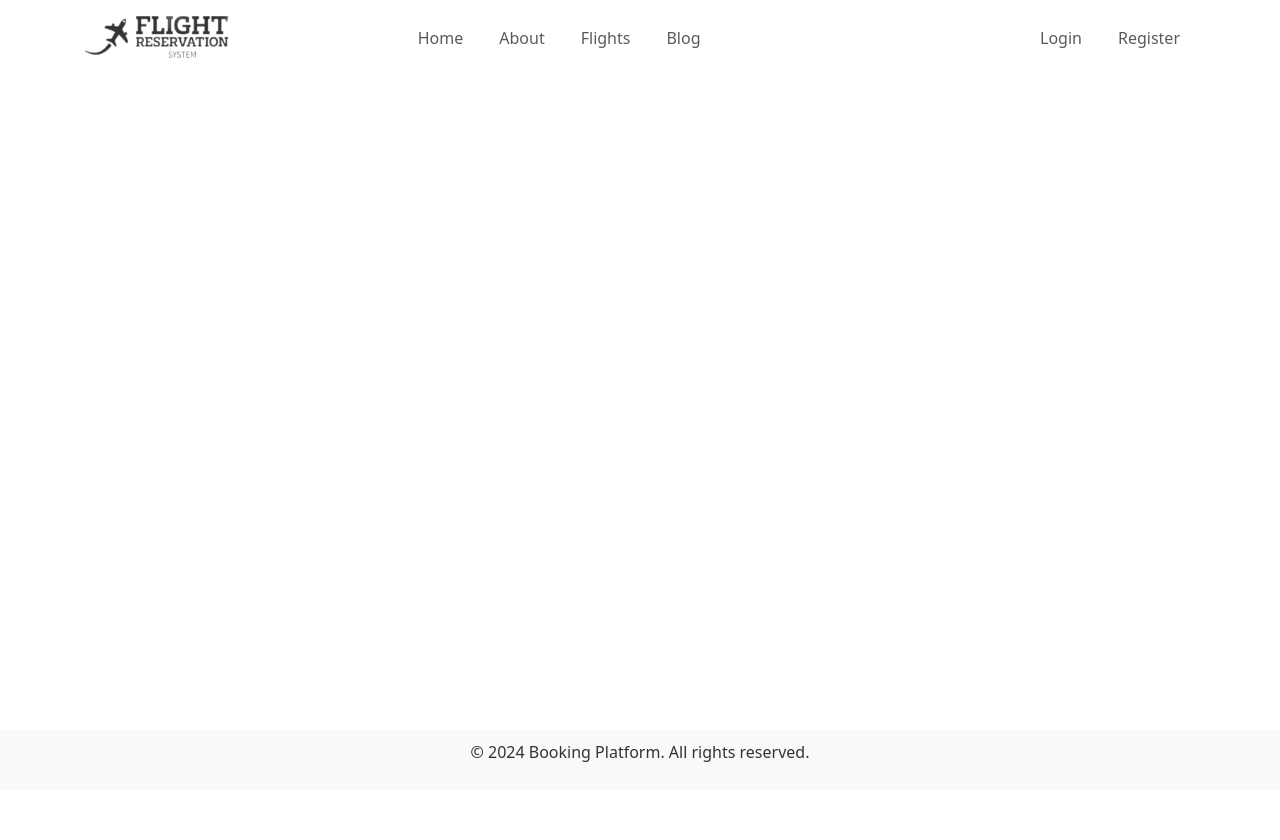
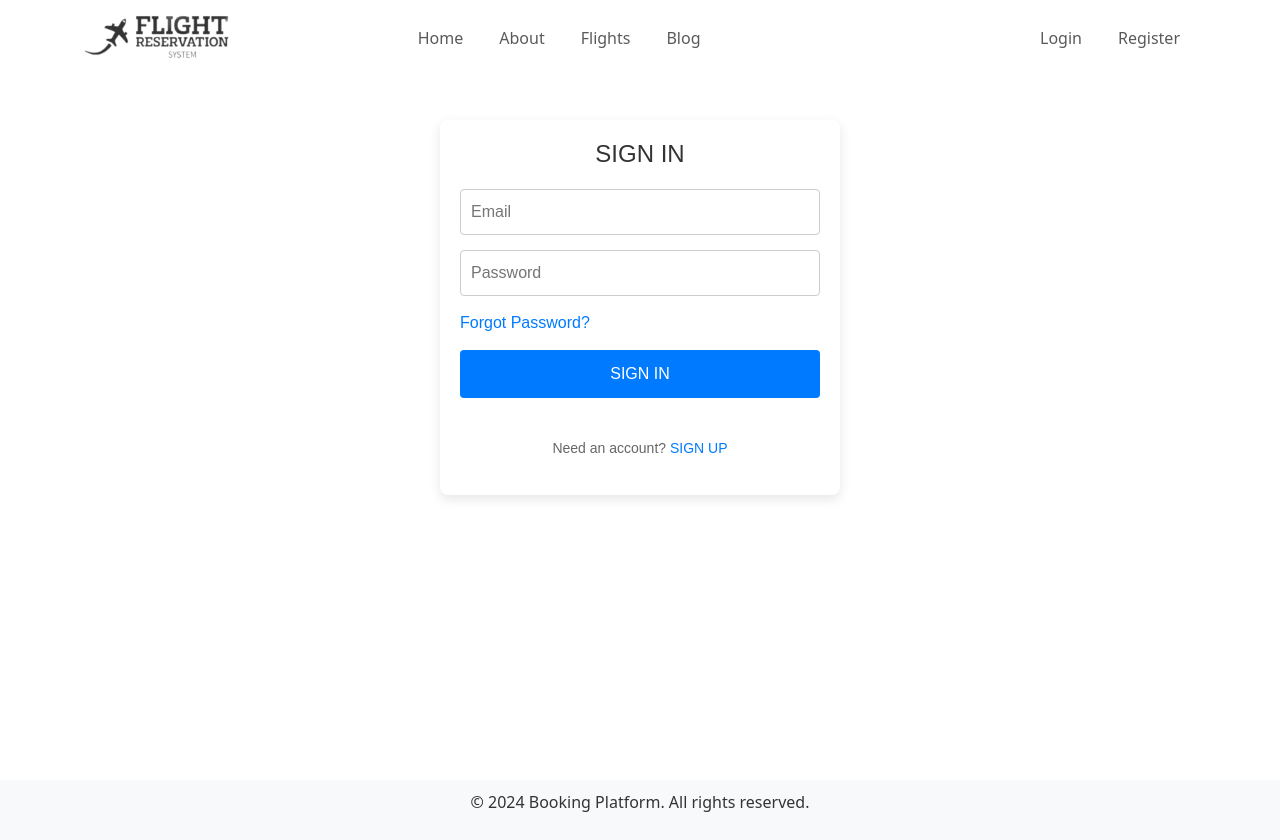
Before and after one commit to hoanghieu2385/Airline-Reservation-System, a React (Create React App) app in the folder frontend/: page /login in a window 1280 px wide. Before the commit the page ends 800 px from the top, so only its background shows below. Built offline with nearby package versions, Linux system fonts and the light colour scheme.

Commit message:
hard code login và register

```diff
--- a/frontend/package.json
+++ b/frontend/package.json
@@ -3,6 +3,9 @@
   "version": "0.1.0",
   "private": true,
   "dependencies": {
+    "@fortawesome/fontawesome-svg-core": "^6.7.1",
+    "@fortawesome/free-solid-svg-icons": "^6.7.1",
+    "@fortawesome/react-fontawesome": "^0.2.2",
     "@testing-library/jest-dom": "^5.17.0",
     "@testing-library/react": "^13.4.0",
     "@testing-library/user-event": "^13.5.0",
--- /dev/null
+++ b/frontend/src/assets/css/Login.css
@@ -0,0 +1,86 @@
+.login-container {
+  max-width: 400px;
+  margin: 0 auto;
+  margin-top: 50px;
+  padding: 20px;
+  text-align: center;
+  background-color: #ffffff;
+  box-shadow: 0 4px 12px rgba(0, 0, 0, 0.1);
+  border-radius: 8px;
+  font-family: Arial, sans-serif;
+}
+
+.login-container h2 {
+  margin-bottom: 20px;
+  font-size: 24px;
+  color: #333;
+}
+
+.input-container {
+  position: relative;
+  margin-bottom: 15px;
+}
+
+.input-field {
+  width: 100%;
+  padding: 10px;
+  box-sizing: border-box;
+  border: 1px solid #ccc;
+  border-radius: 4px;
+  font-size: 16px;
+}
+
+.password-toggle-icon {
+  position: absolute;
+  right: 10px;
+  top: 50%;
+  transform: translateY(-50%);
+  cursor: pointer;
+  color: #888;
+}
+
+.forgot-password {
+  text-align: left;
+  margin-bottom: 15px;
+}
+
+.forgot-password a {
+  color: #007bff;
+  text-decoration: none;
+}
+
+.forgot-password a:hover {
+  text-decoration: underline;
+}
+
+.login-button {
+  width: 100%;
+  padding: 12px;
+  background-color: #007bff;
+  border: none;
+  color: #fff;
+  font-size: 16px;
+  cursor: pointer;
+  border-radius: 4px;
+  transition: background-color 0.3s;
+  margin-bottom: 20px;
+}
+
+.login-button:hover {
+  background-color: #0056b3;
+}
+
+.register-prompt {
+  margin-top: 20px;
+  font-size: 14px;
+  color: #666;
+}
+
+.register-prompt a {
+  color: #007bff;
+  text-decoration: none;
+}
+
+.register-prompt a:hover {
+  text-decoration: underline;
+}
--- /dev/null
+++ b/frontend/src/assets/css/Register.css
@@ -0,0 +1,63 @@
+.register-container {
+    max-width: 400px;
+    margin: 0 auto;
+    margin-top: 50px;
+    padding: 20px;
+    text-align: center;
+    background-color: #ffffff;
+    box-shadow: 0 4px 12px rgba(0, 0, 0, 0.1);
+    border-radius: 8px;
+    font-family: Arial, sans-serif;
+  }
+  .register-container h2 {
+    margin-bottom: 20px;
+    font-size: 24px;
+    color: #333;
+  }
+  .input-container {
+    position: relative;
+    margin-bottom: 15px;
+  }
+  .input-field {
+    width: 100%;
+    padding: 10px;
+    box-sizing: border-box;
+    border: 1px solid #ccc;
+    border-radius: 4px;
+    font-size: 16px;
+  }
+  .password-toggle-icon {
+    position: absolute;
+    right: 10px;
+    top: 50%;
+    transform: translateY(-50%);
+    cursor: pointer;
+    color: #888;
+  }
+  .register-button {
+    width: 100%;
+    padding: 12px;
+    background-color: #007bff;
+    border: none;
+    color: #fff;
+    font-size: 16px;
+    cursor: pointer;
+    border-radius: 4px;
+    transition: background-color 0.3s;
+    margin-bottom: 20px;
+  }
+  .register-button:hover {
+    background-color: #0056b3;
+  }
+  .login-prompt {
+    margin-top: 20px;
+    font-size: 14px;
+    color: #666;
+  }
+  .login-prompt a {
+    color: #007bff;
+    text-decoration: none;
+  }
+  .login-prompt a:hover {
+    text-decoration: underline;
+  }
--- a/frontend/src/components/common/Header.js
+++ b/frontend/src/components/common/Header.js
@@ -55,7 +55,7 @@ const Header = () => {
                     <div className="collapse navbar-collapse" id="navbarNav">
                         <ul className="navbar-nav mx-auto">
                             <li className="nav-item">
-                                <a className="nav-link" href="#home">Home</a>
+                                <a className="nav-link" href="/">Home</a>
                             </li>
                             <li className="nav-item">
                                 <a className="nav-link" href="#about">About</a>
@@ -69,10 +69,10 @@ const Header = () => {
                         </ul>
                         <ul className="navbar-nav ms-auto">
                             <li className="nav-item">
-                                <a className="nav-link" href="#login">Login</a>
+                                <a className="nav-link" href="/login">Login</a>
                             </li>
                             <li className="nav-item">
-                                <a className="nav-link" href="#register">Register</a>
+                                <a className="nav-link" href="/register">Register</a>
                             </li>
                         </ul>
                     </div>
--- /dev/null
+++ b/frontend/src/components/common/Login.js
@@ -0,0 +1,43 @@
+import React, { useState } from 'react';
+import '../../assets/css/Login.css';
+import Header from "./Header";
+
+function LoginPage() {
+  const [passwordVisible] = useState(false);
+
+  return (
+    <div>
+      <Header/>
+      <div className="login-container">
+        <h2>SIGN IN</h2>
+        <form>
+          <div className="input-container">
+            <input
+              type="email"
+              placeholder="Email"
+              className="input-field"
+            />
+          </div>
+          <div className="input-container">
+            <input
+              type={passwordVisible ? "text" : "password"}
+              placeholder="Password"
+              className="input-field"
+            />
+          </div>
+          <div className="forgot-password">
+            <a href="/forgotPassword">Forgot Password?</a>
+          </div>
+          <button type="submit" className="login-button">
+            SIGN IN
+          </button>
+        </form>
+        <div className="register-prompt">
+          <p>Need an account? <a href="/register">SIGN UP</a></p>
+        </div>
+      </div>
+    </div>
+  );
+}
+
+export default LoginPage;
--- /dev/null
+++ b/frontend/src/components/common/Register.js
@@ -0,0 +1,47 @@
+import React, { useState } from 'react';
+import '../../assets/css/Login.css';
+import Header from "./Header";
+
+function RegisterPage() {
+  const [passwordVisible] = useState(false);
+
+  return (
+    <div>
+      <Header/>
+      <div className="login-container">
+        <h2>SIGN UP</h2>
+        <form>
+          <div className="input-container">
+            <input
+              type="email"
+              placeholder="Email"
+              className="input-field"
+            />
+          </div>
+          <div className="input-container">
+            <input
+              type={passwordVisible ? "text" : "password"}
+              placeholder="Password"
+              className="input-field"
+            />
+          </div>
+          <div className="input-container">
+              <input
+                type="Password"
+                placeholder="Corfirm Password"
+                className="input-field"
+              />
+          </div>
+          <button type="submit" className="login-button">
+            SIGN UP
+          </button>
+        </form>
+        <div className="register-prompt">
+          <p>Already have an account? <a href="/login">SIGN IN</a></p>
+        </div>
+      </div>
+    </div>
+  );
+}
+
+export default RegisterPage;
--- a/frontend/src/routes/ClientRoutes.js
+++ b/frontend/src/routes/ClientRoutes.js
@@ -5,6 +5,8 @@ import HomePage from "../pages/client/HomePage";
 import PrivacyPolicy from "../pages/client/PrivacyPolicy";
 import TermsAndConditions from "../pages/client/TermsAndConditions";
 import ClientLayout from "../layouts/ClientLayout";
+import Login from "../components/common/Login"
+import Register from "../components/common/Register"
 
 function ClientRoutes() {
     return (
@@ -13,6 +15,8 @@ function ClientRoutes() {
                 <Route path="/" element={<HomePage />} />
                 <Route path="/privacy" element={<PrivacyPolicy />} />
                 <Route path="/terms" element={<TermsAndConditions />} />
+                <Route path="/login" element={<Login/>} />
+                <Route path="/register" element={<Register/>}/>
             </Routes>
         </ClientLayout>
     );
```
Also changed, not shown: 1 other file (tests, documents, lock files or other folders).
